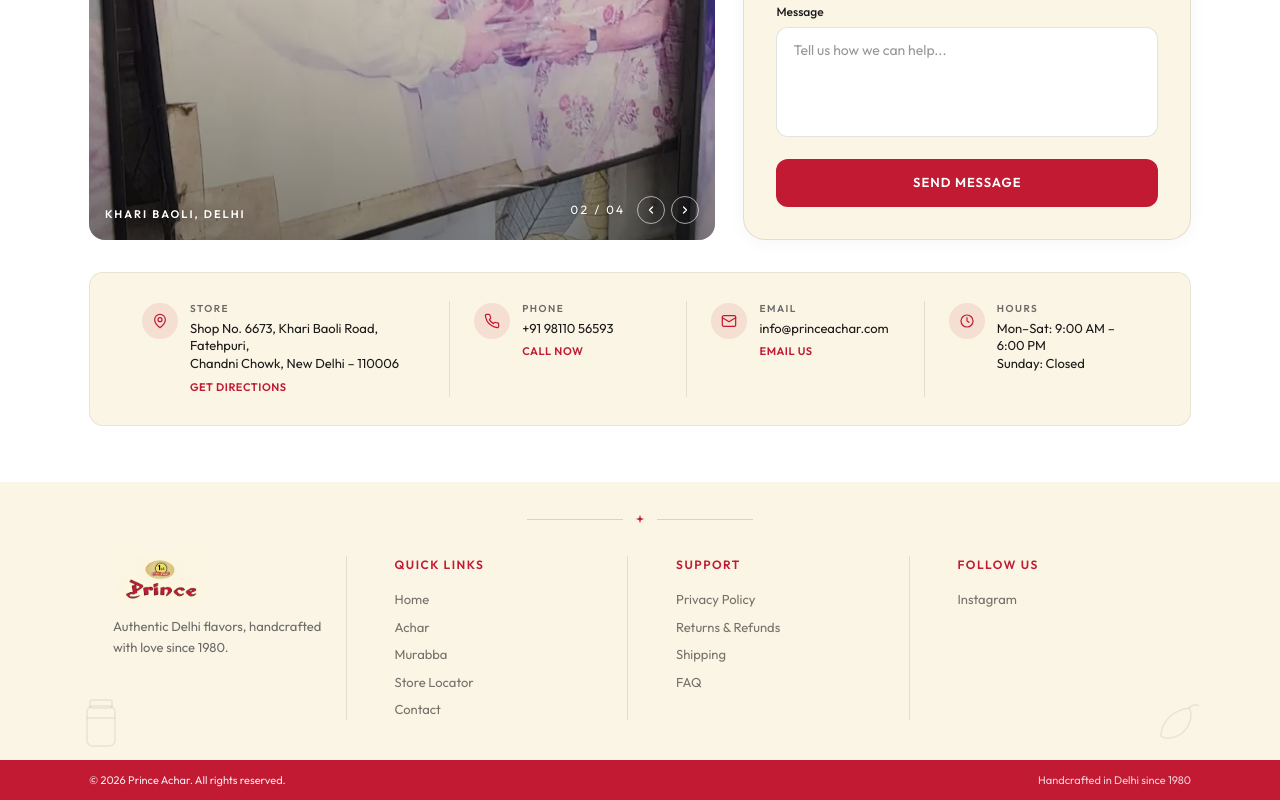
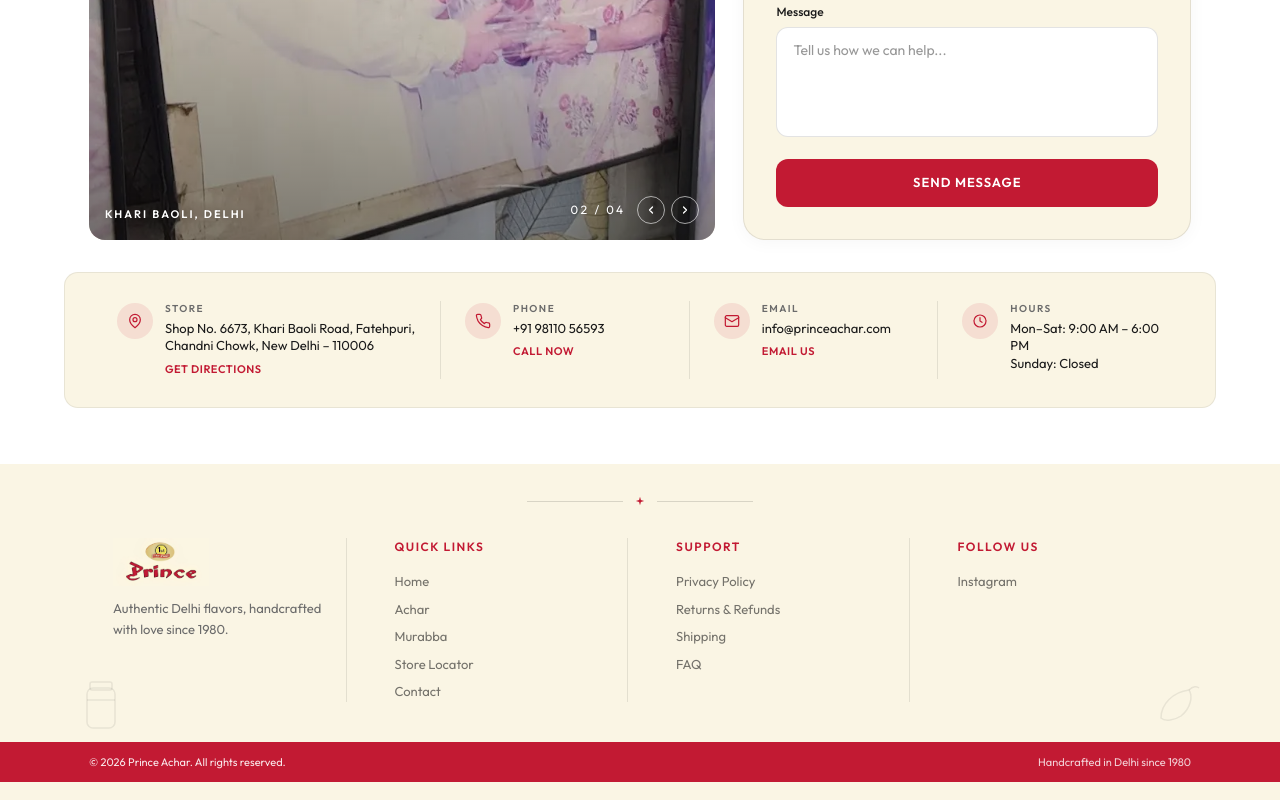
Before and after one commit to PrinceAchar/prince, a Next.js app: page /contact in a window 1280 px wide. Shown: the part 697-1497 px from the top of the page. Built offline with nearby package versions, Linux system fonts and the light colour scheme; no server answers.

Commit message:
Widen Reach Us section container to max-w-[1200px]

```diff
--- a/src/app/contact/page.tsx
+++ b/src/app/contact/page.tsx
@@ -340,7 +340,7 @@
 
       {/* Reach Us strip */}
       <section className="bg-white pb-10 md:pb-14">
-        <div className="max-w-[1150px] mx-auto px-6">
+        <div className="max-w-[1200px] mx-auto px-6">
           <div className="bg-yellow rounded-[14px] border border-brand-black/8 px-5 md:px-7 py-6 md:py-7">
             <div className="grid grid-cols-2 md:grid-cols-[1.4fr_1fr_1fr_1fr] gap-x-6 gap-y-6 md:gap-x-0 md:divide-x md:divide-brand-black/10">
               {reachItems.map((item, i) => (
```
